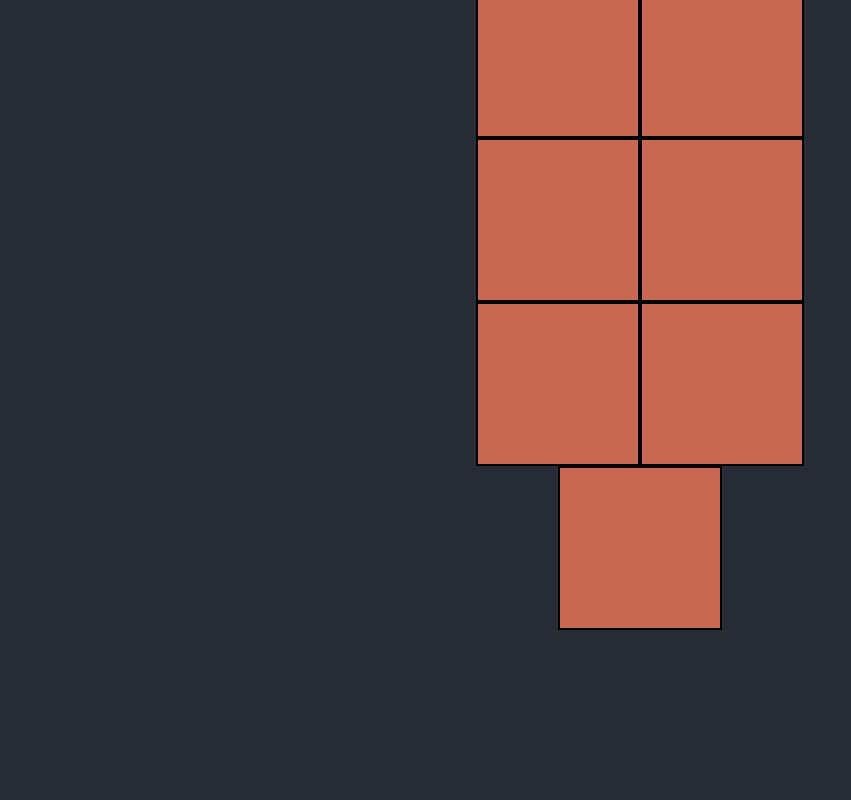
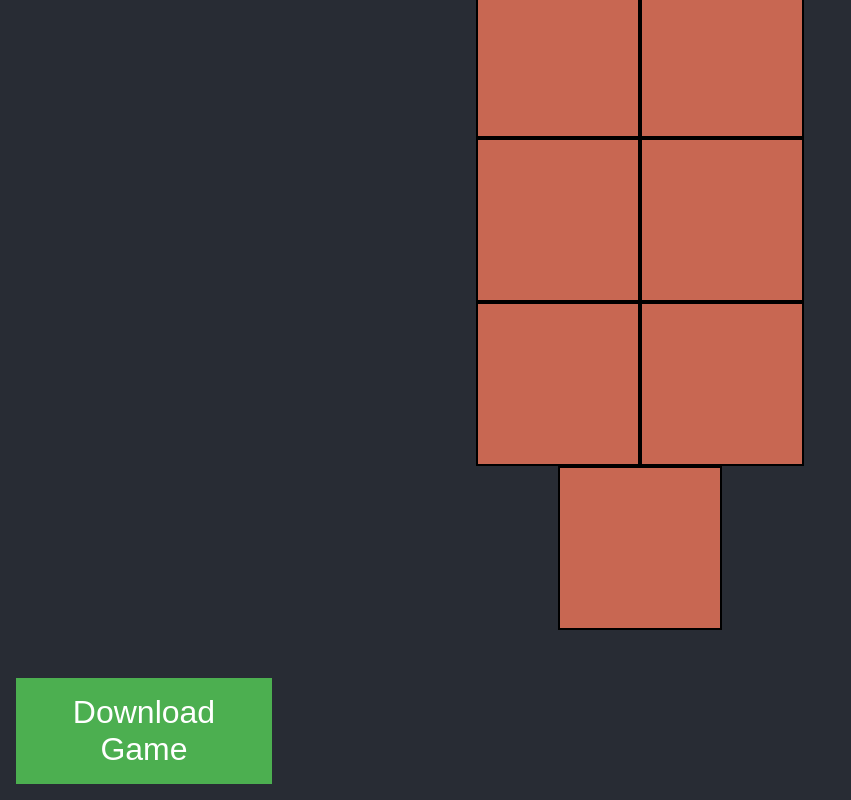
Before and after one commit to ViktorGSolberg/tic-tac-toe, a React (Vite) app: page / in a window 1280 px wide. Shown: the part 222-1022 px from the top of the page, without its empty margins (0-851 px from the left). Before the commit the page ends 884 px from the top, so only its background shows below. Built offline with nearby package versions, Linux system fonts and the light colour scheme.

Commit message:
skal nå kunne lese inn data fra databasen

```diff
--- a/src/backend/firebase.ts
+++ b/src/backend/firebase.ts
@@ -1,5 +1,5 @@
 import {initializeApp} from "firebase/app";
-import {getDatabase, ref, set} from "firebase/database";
+import {getDatabase, ref, set, child, get} from "firebase/database";
 import {BoardPiece} from "../frontend/Types/types";
 
 const firebaseConfig = {
@@ -20,3 +20,15 @@ export const saveGameData = (gameState: BoardPiece[]) => {
         gameState: gameState,
     })
 }
+
+export const fetchGameData = () => {
+    get(child(ref(database), 'tic-tac-toe')).then((snapshot) => {
+        if (snapshot.exists()) {
+        console.log(snapshot.val())
+        } else {
+            console.log('No data available');
+        }
+    }).catch((error) => {
+        console.error(error);
+    });
+}
--- /dev/null
+++ b/src/frontend/Common/RegularButton.tsx
@@ -0,0 +1,30 @@
+import * as React from "react";
+import styled from "styled-components";
+
+const StandardButton = styled.button`
+  background-color: #4CAF50;
+  border: none;
+  color: white;
+  padding: 1rem 2rem;
+  text-align: center;
+  font-size: 2rem;
+  margin: 1rem 1rem;
+  cursor: pointer;
+  width: 16rem;
+  align-self: center;
+`;
+
+interface Props {
+    onClick: () => void;
+}
+
+const RegularButton: React.FC<Props> = ({onClick, children}) => {
+
+    return (
+        <StandardButton onClick={onClick}>
+            {children}
+        </StandardButton>
+    )
+}
+
+export default RegularButton;
--- a/src/frontend/Components/Board/Board.tsx
+++ b/src/frontend/Components/Board/Board.tsx
@@ -3,6 +3,8 @@ import styled from "styled-components";
 import {BoardPiece} from "../../Types/types";
 import BoardSquare from "./BoardSquare";
 import {numberOfRemainingTurns} from "../../Utils/utils";
+import SaveButton from "../Firebase/SaveButton";
+import DownloadButton from "../Firebase/DownloadButton";
 
 const BoardContainer = styled.div`
 margin: auto;
@@ -31,6 +33,7 @@ const Board: React.FC<Props> = ({boardState, updateBoardState}) => {
                                         updateBoardState={updateBoardState} key={index}/>
                 })}
             </BoardContainer>
+            <DownloadButton />
         </>
     )
 }
--- /dev/null
+++ b/src/frontend/Components/Firebase/DownloadButton.tsx
@@ -0,0 +1,14 @@
+import * as React from 'react';
+import RegularButton from "../../Common/RegularButton";
+import {fetchGameData} from "../../../backend/firebase";
+
+const DownloadButton: React.FC = () => {
+
+    return (
+        <RegularButton onClick={fetchGameData}>
+            Download Game
+        </RegularButton>
+    )
+}
+
+export default DownloadButton;
--- a/src/frontend/Components/Firebase/SaveButton.tsx
+++ b/src/frontend/Components/Firebase/SaveButton.tsx
@@ -1,24 +1,11 @@
 import * as React from 'react';
 import {BoardPiece} from "../../Types/types";
 import {saveGameData} from "../../../backend/firebase";
-import styled from "styled-components";
+import RegularButton from "../../Common/RegularButton";
 
 interface Props {
     boardState: BoardPiece[];
 }
-
-const SaveGameButton = styled.button`
-  background-color: #4CAF50;
-  border: none;
-  color: white;
-  padding: 1rem 2rem;
-  text-align: center;
-  font-size: 2rem;
-  margin: 1rem 1rem;
-  cursor: pointer;
-  width: 16rem;
-  align-self: center;
-`;
 
 const SaveButton: React.FC<Props> = ({boardState}) => {
 
@@ -27,9 +14,9 @@ const SaveButton: React.FC<Props> = ({boardState}) => {
     }
 
     return (
-        <SaveGameButton onClick={() => saveGame(boardState)}>
+        <RegularButton onClick={() => saveGame(boardState)}>
             Save game
-        </SaveGameButton>
+        </RegularButton>
     )
 }
 
```
